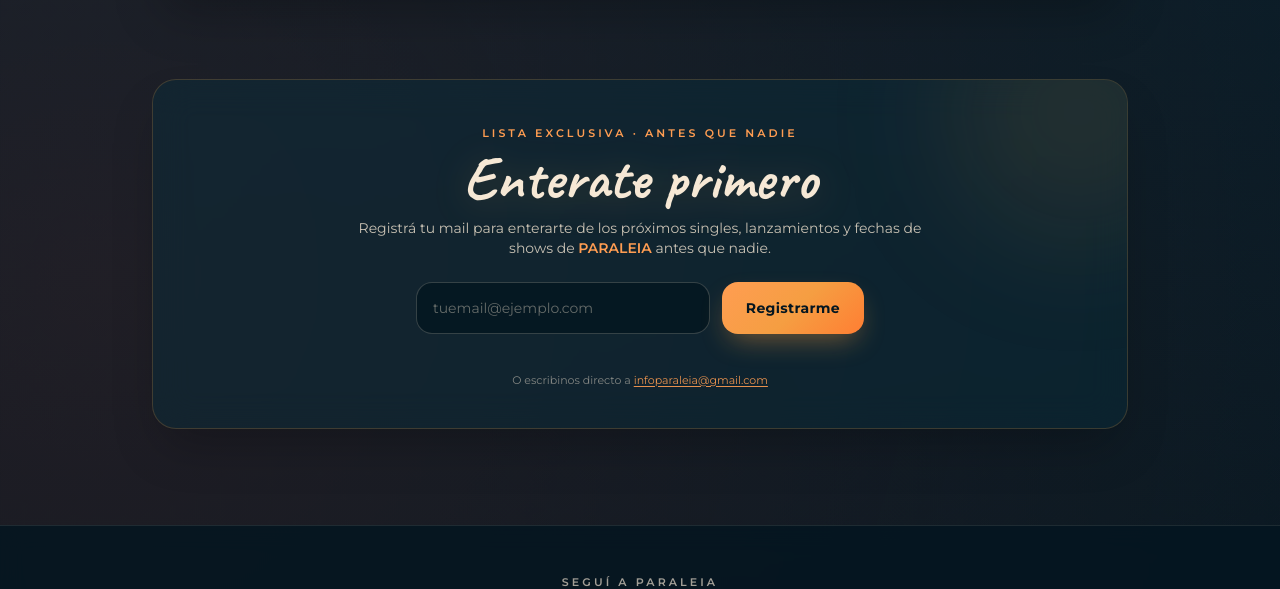
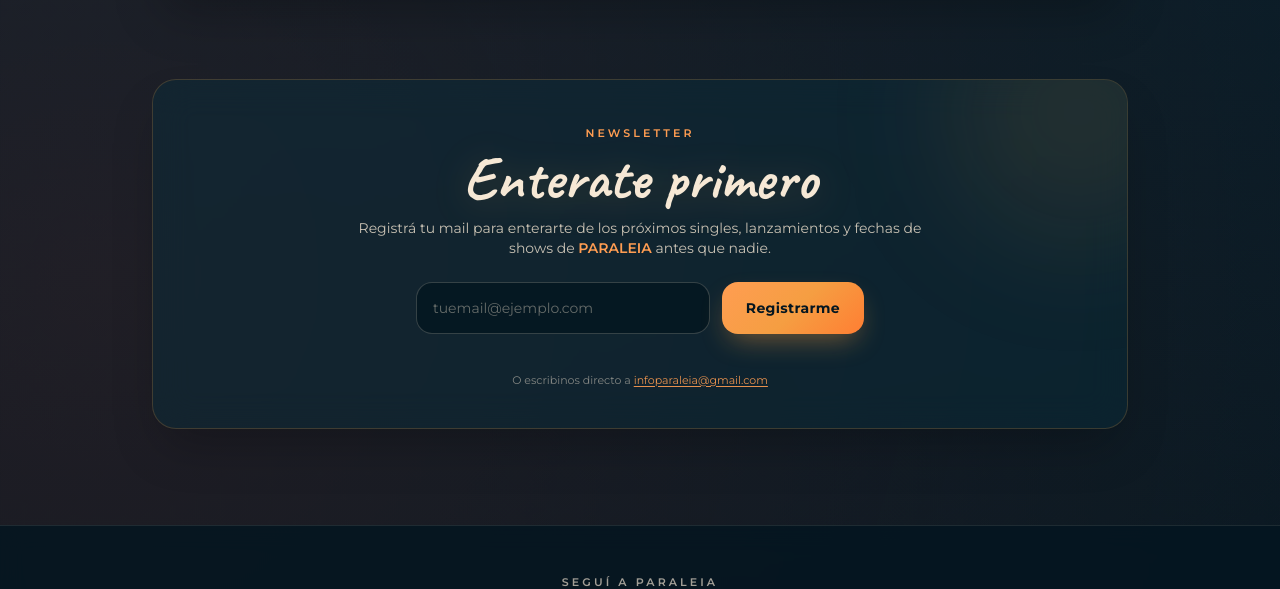
Before and after one commit to fjcarluccimkt/paraleia-landing, a plain HTML site: page figuras-perfectas/index.html in a window 1280 px wide. Shown: the part 2748-3337 px from the top of the page. Drawn offline with nearby package versions, Linux system fonts and the light colour scheme; a web font is replaced by a local one.

Commit message:
Cambiar etiqueta del bloque de novedades a Newsletter en Figuras Perfectas

```diff
--- a/figuras-perfectas/index.html
+++ b/figuras-perfectas/index.html
@@ -553,7 +553,7 @@
 
         <div class="relative max-w-xl mx-auto text-center">
           <span class="font-brand text-[10px] sm:text-[11px] tracking-[0.28em] uppercase text-moon-300 font-semibold">
-            Lista exclusiva · Antes que nadie
+            Newsletter
           </span>
           <h2 id="newsletter-heading" class="font-hand text-5xl sm:text-6xl font-bold text-cream mt-1 mb-2.5 leading-tight drop-shadow-[0_4px_18px_rgba(245,158,66,0.2)]">
             Enterate primero
```
